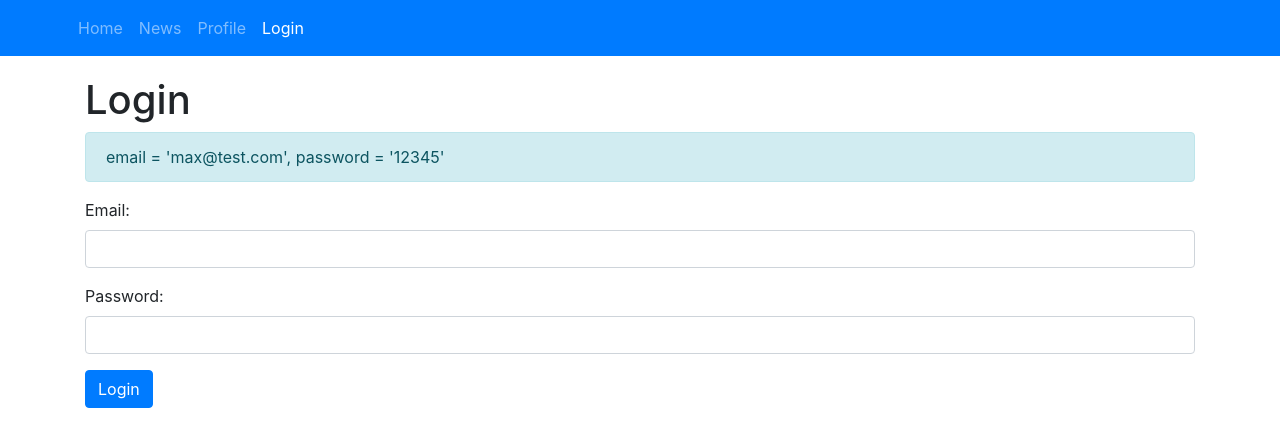
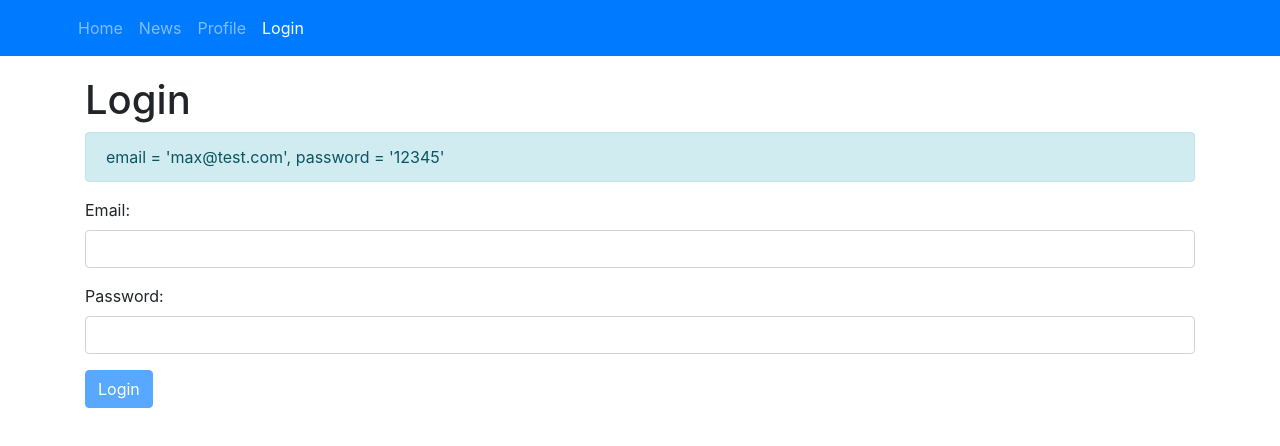
Before and after one commit to exek/react-redux-router-test1, a React (Create React App) app: page /login in a window 1280 px wide. Shown: the top 446 px of the page. Built offline with nearby package versions, Linux system fonts and the light colour scheme.

Commit message:
refactor form and add validation

```diff
--- /dev/null
+++ b/src/pages/Login/LoginForm/InputControl/index.js
@@ -0,0 +1,33 @@
+import React from "react";
+import PropTypes from "prop-types";
+
+const InputControl = ({ name, value, label, onChange, type, error }) => {
+  return (
+    <div className={`form-group ${error ? "text-danger" : ""}`}>
+      <label>{label}: </label>
+      <input
+        className={`form-control ${error ? "is-invalid" : ""}`}
+        type={type}
+        name={name}
+        onChange={onChange}
+        value={value}
+      />
+      {error && (
+        <small id="passwordHelp" className="text-danger">
+          {error}
+        </small>
+      )}
+    </div>
+  );
+};
+
+InputControl.propTypes = {
+  name: PropTypes.string.isRequired,
+  value: PropTypes.string.isRequired,
+  label: PropTypes.string.isRequired,
+  type: PropTypes.string.isRequired,
+  onChange: PropTypes.func.isRequired,
+  error: PropTypes.string
+};
+
+export default InputControl;
--- a/src/pages/Login/LoginForm/index.js
+++ b/src/pages/Login/LoginForm/index.js
@@ -4,6 +4,9 @@ import { connect } from "react-redux";
 import { withRouter } from "react-router-dom";
 import { auth, clearErrors } from "../../../actions/";
 import ErrorMessage from "../../../components/ErrorMessage";
+import InputControl from "./InputControl";
+
+import isEmail from "validator/lib/isEmail";
 
 class LoginForm extends Component {
   static propTypes = {
@@ -14,8 +17,29 @@ class LoginForm extends Component {
   };
 
   state = {
-    email: "",
-    password: ""
+    fields: {
+      email: {
+        name: "email",
+        value: "",
+        type: "email",
+        label: "Email",
+        touched: false,
+        validation: {
+          isRequired: true,
+          isEmail: true
+        }
+      },
+      password: {
+        name: "password",
+        value: "",
+        type: "password",
+        label: "Password",
+        touched: false,
+        validation: {
+          isRequired: true
+        }
+      }
+    }
   };
 
   componentWillUnmount() {
@@ -23,14 +47,19 @@ class LoginForm extends Component {
   }
 
   handleChange = ({ target: { name, value } }) => {
-    this.setState({
-      [name]: value
-    });
+    this.setState(prevState => ({
+      ...prevState,
+      fields: {
+        ...prevState.fields,
+        [name]: { ...prevState.fields[name], value, touched: true }
+      }
+    }));
   };
 
   handlesSubmit = event => {
     event.preventDefault();
-    this.props.auth(this.state.email, this.state.password).then(success => {
+    const { email, password } = this.state.fields;
+    this.props.auth(email.value, password.value).then(success => {
       if (success) this.onSuccessLogin();
       else this.onFailLogin();
     });
@@ -50,34 +79,53 @@ class LoginForm extends Component {
     });
   };
 
+  validate = (value, rules) => {
+    const trimmedValue = value.trim();
+    if (rules.isRequired && !trimmedValue.length) {
+      return "Should be non empty";
+    }
+    if (rules.isEmail && !isEmail(value)) {
+      return "Should be valid email address";
+    }
+    return null;
+  };
+
+  getErrors = () => {
+    const { fields } = this.state;
+    return Object.keys(fields).reduce((acc, key) => {
+      const error = this.validate(fields[key].value, fields[key].validation);
+      if (error) acc[key] = error;
+      return acc;
+    }, {});
+  };
+
   render() {
     const { error, loading } = this.props;
-    const { email, password } = this.state;
+    const { fields } = this.state;
+
+    const fieldsErrors = this.getErrors();
+    const isFormValid = !Object.keys(fieldsErrors).length;
+    console.log(isFormValid);
+
+    const formControls = Object.keys(fields).map(key => (
+      <InputControl
+        key={key}
+        {...fields[key]}
+        onChange={this.handleChange}
+        error={fields[key].touched ? fieldsErrors[key] : ""}
+      />
+    ));
+
     return (
       <form onSubmit={this.handlesSubmit} noValidate>
         {error && <ErrorMessage error={error} />}
+        {formControls}
         <div className="form-group">
-          <label>Email: </label>
-          <input
-            type="email"
-            className="form-control"
-            name="email"
-            onChange={this.handleChange}
-            value={email}
-          />
-        </div>
-        <div className="form-group">
-          <label>Password: </label>
-          <input
-            className="form-control"
-            type="password"
-            name="password"
-            onChange={this.handleChange}
-            value={password}
-          />
-        </div>
-        <div className="form-group">
-          <button type="submit" className="btn btn-primary" disabled={loading}>
+          <button
+            type="submit"
+            className="btn btn-primary"
+            disabled={loading || !isFormValid}
+          >
             {loading && <i className="fa fa-spinner fa-spin " />}
             Login
           </button>
```
